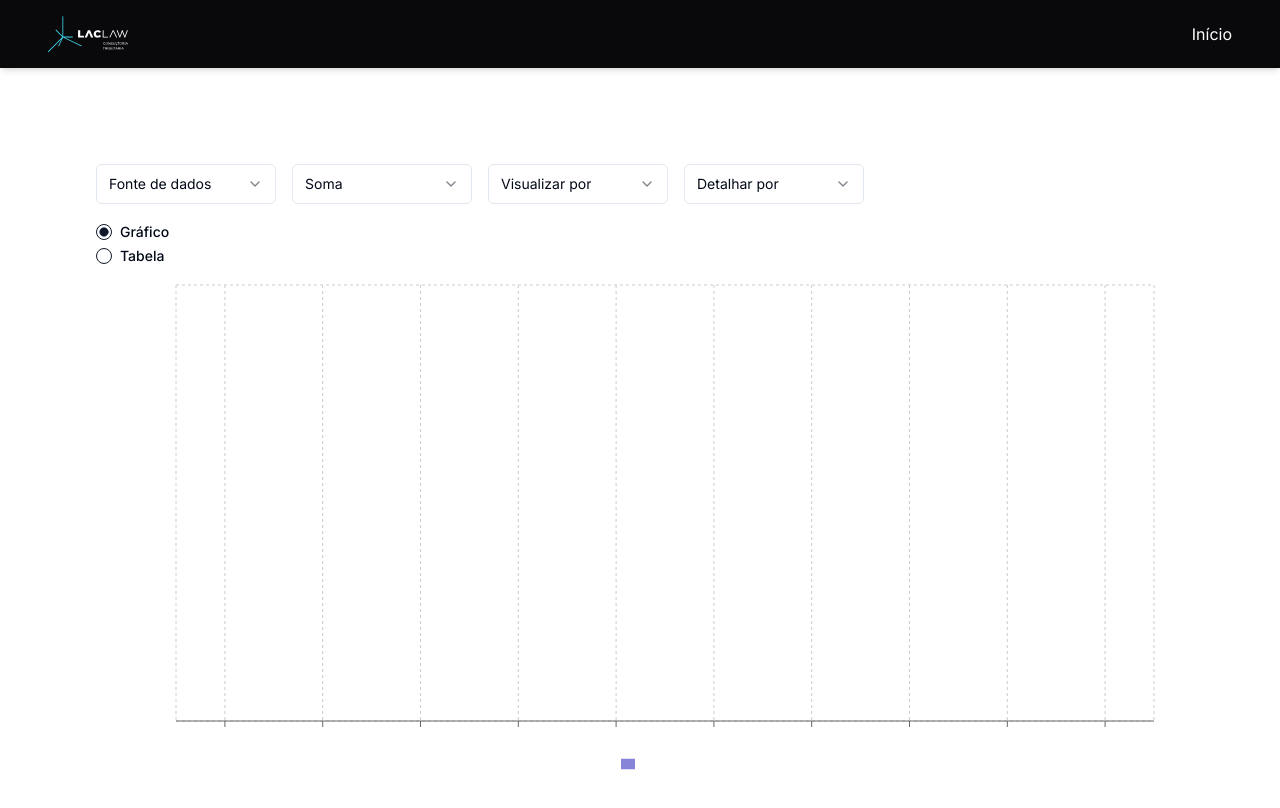
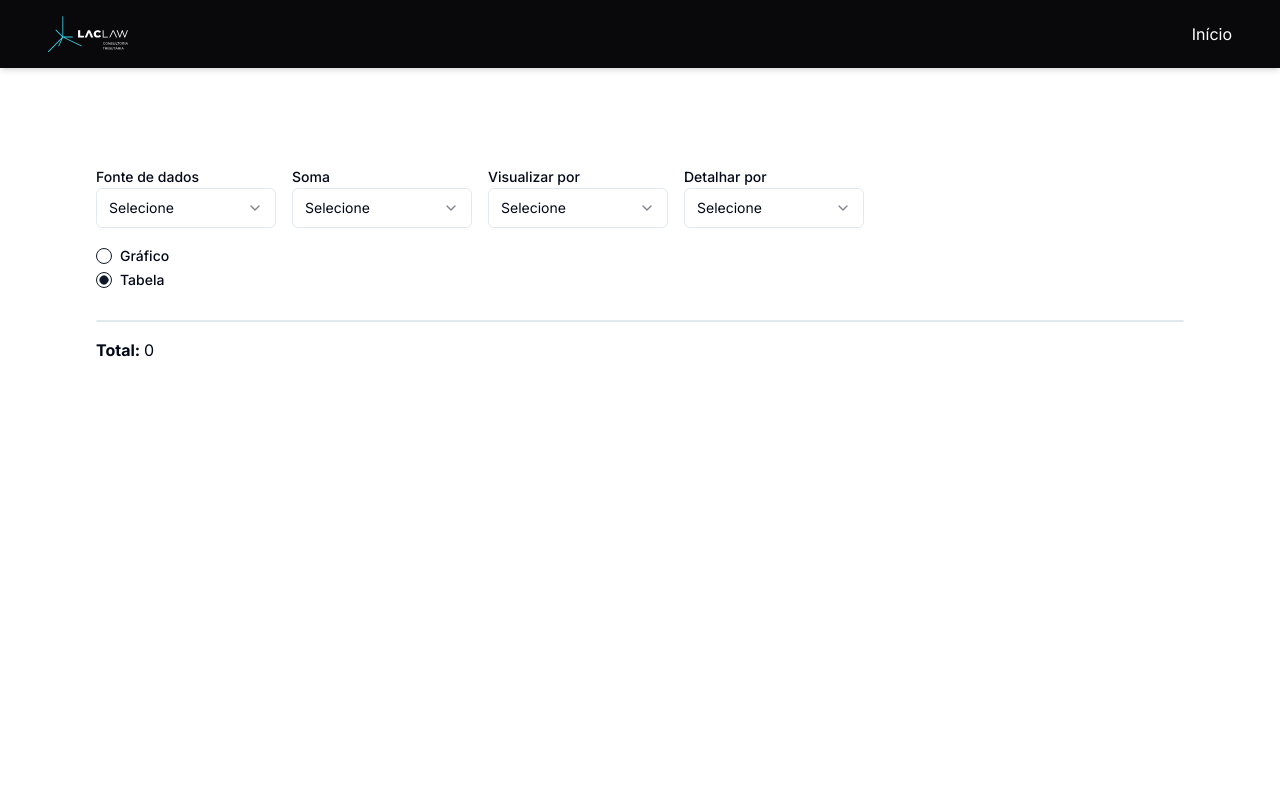
Before and after one commit to amorimcode/laclaw, a Next.js app: page / in a window 1280 px wide. Shown: the top 808 px of the page. Built offline with nearby package versions, Linux system fonts and the light colour scheme.

Commit message:
refactor: Update Home page to include source parameter in getHome method

```diff
--- a/messages/pt-BR.json
+++ b/messages/pt-BR.json
@@ -20,7 +20,8 @@
       "SUM": "Soma",
       "VIEW_BY": "Visualizar por",
       "DETAIL_BY": "Detalhar por",
-      "SOURCE": "Fonte de dados"
+      "SOURCE": "Fonte de dados",
+      "SELECT": "Selecione"
     },
     "RADIO": {
       "GRAPH": "Gráfico",
--- a/services/instance.ts
+++ b/services/instance.ts
@@ -1,6 +1,6 @@
-import axios, { AxiosError, AxiosInstance, AxiosResponse } from "axios";
+import axios, { AxiosInstance } from "axios";
 
-const BASE_URL = "/";
+const BASE_URL = "/api";
 
 const axiosInstance = axios.create({
   baseURL: BASE_URL,
--- a/src/app/page.tsx
+++ b/src/app/page.tsx
@@ -26,11 +26,11 @@ const Home = () => {
   const [sumField, setSumField] = useState<string>("");
   const [viewBy, setViewBy] = useState<string>("");
   const [detailBy, setDetailBy] = useState<string>("");
-  const [viewMode, setViewMode] = useState<string>(ViewMode.GRAPH);
+  const [viewMode, setViewMode] = useState<string>(ViewMode.TABLE);
 
   const fetchData = async () => {
     const instance = getInstance();
-    const response = await instance.get("/api", {
+    const response = await instance.get("/", {
       params: { source: currentSource },
     });
 
@@ -54,9 +54,11 @@ const Home = () => {
   return (
     <main className="flex min-h-screen flex-col p-24">
       <div className="flex space-x-4 mb-5">
+        <div>
+          <Label>{t("SELECTS.SOURCE")}</Label>
           <Select onValueChange={(value) => setCurrentSource(value)}>
             <SelectTrigger className="w-[180px]">
-            <SelectValue placeholder={t("SELECTS.SOURCE")} />
+              <SelectValue placeholder={t("SELECTS.SELECT")} />
             </SelectTrigger>
             <SelectContent>
               {SOURCES.map((source) => (
@@ -66,10 +68,13 @@ const Home = () => {
               ))}
             </SelectContent>
           </Select>
+        </div>
 
+        <div>
+          <Label>{t("SELECTS.SUM")}</Label>
           <Select onValueChange={(value) => setSumField(value)}>
             <SelectTrigger className="w-[180px]">
-            <SelectValue placeholder={t("SELECTS.SUM")} />
+              <SelectValue placeholder={t("SELECTS.SELECT")} />
             </SelectTrigger>
             <SelectContent>
               {filteredFields.map((field) => (
@@ -79,23 +84,13 @@ const Home = () => {
               ))}
             </SelectContent>
           </Select>
+        </div>
 
+        <div>
+          <Label>{t("SELECTS.VIEW_BY")}</Label>
           <Select onValueChange={(value) => setViewBy(value)}>
             <SelectTrigger className="w-[180px]">
-            <SelectValue placeholder={t("SELECTS.VIEW_BY")} />
-          </SelectTrigger>
-          <SelectContent>
-            {fields.map((field) => (
-              <SelectItem key={field} value={field}>
-                {field}
-              </SelectItem>
-            ))}
-          </SelectContent>
-        </Select>
-
-        <Select onValueChange={(value) => setDetailBy(value)}>
-          <SelectTrigger className="w-[180px]">
-            <SelectValue placeholder={t("SELECTS.DETAIL_BY")} />
+              <SelectValue placeholder={t("SELECTS.SELECT")} />
             </SelectTrigger>
             <SelectContent>
               {fields.map((field) => (
@@ -108,9 +103,26 @@ const Home = () => {
         </div>
 
         <div>
+          <Label>{t("SELECTS.DETAIL_BY")}</Label>
+          <Select onValueChange={(value) => setDetailBy(value)}>
+            <SelectTrigger className="w-[180px]">
+              <SelectValue placeholder={t("SELECTS.SELECT")} />
+            </SelectTrigger>
+            <SelectContent>
+              {fields.map((field) => (
+                <SelectItem key={field} value={field}>
+                  {field}
+                </SelectItem>
+              ))}
+            </SelectContent>
+          </Select>
+        </div>
+      </div>
+
+      <div>
         <RadioGroup
           onValueChange={(value) => setViewMode(value)}
-          defaultValue={ViewMode.GRAPH}
+          defaultValue={ViewMode.TABLE}
         >
           <div className="flex items-center space-x-2">
             <RadioGroupItem value={ViewMode.GRAPH} id={ViewMode.GRAPH} />
--- a/src/components/Datatable/index.tsx
+++ b/src/components/Datatable/index.tsx
@@ -27,8 +27,8 @@ import useTranslate from "@/hooks/useTranslate";
 type DatatableProps = {
   data: models.Product[] | any[];
   sumField: string;
-  viewBy?: string; // Novo prop
-  detailBy?: string; // Novo prop
+  viewBy?: string;
+  detailBy?: string;
 };
 
 const Datatable = ({ data, sumField, viewBy, detailBy }: DatatableProps) => {
@@ -41,7 +41,6 @@ const Datatable = ({ data, sumField, viewBy, detailBy }: DatatableProps) => {
     React.useState<VisibilityState>({});
   const [rowSelection, setRowSelection] = React.useState({});
 
-  // Filtra dados conforme os props viewBy e detailBy
   const filteredData = React.useMemo(() => {
     let filtered = [...data];
     if (viewBy) {
@@ -53,7 +52,6 @@ const Datatable = ({ data, sumField, viewBy, detailBy }: DatatableProps) => {
     return filtered;
   }, [data, viewBy, detailBy]);
 
-  // Define colunas específicas para viewBy, sumField e detailBy
   const columns = React.useMemo(() => {
     const viewByColumn = viewBy
       ? [
```
Lines whose indentation alone changed are shown as unchanged.
